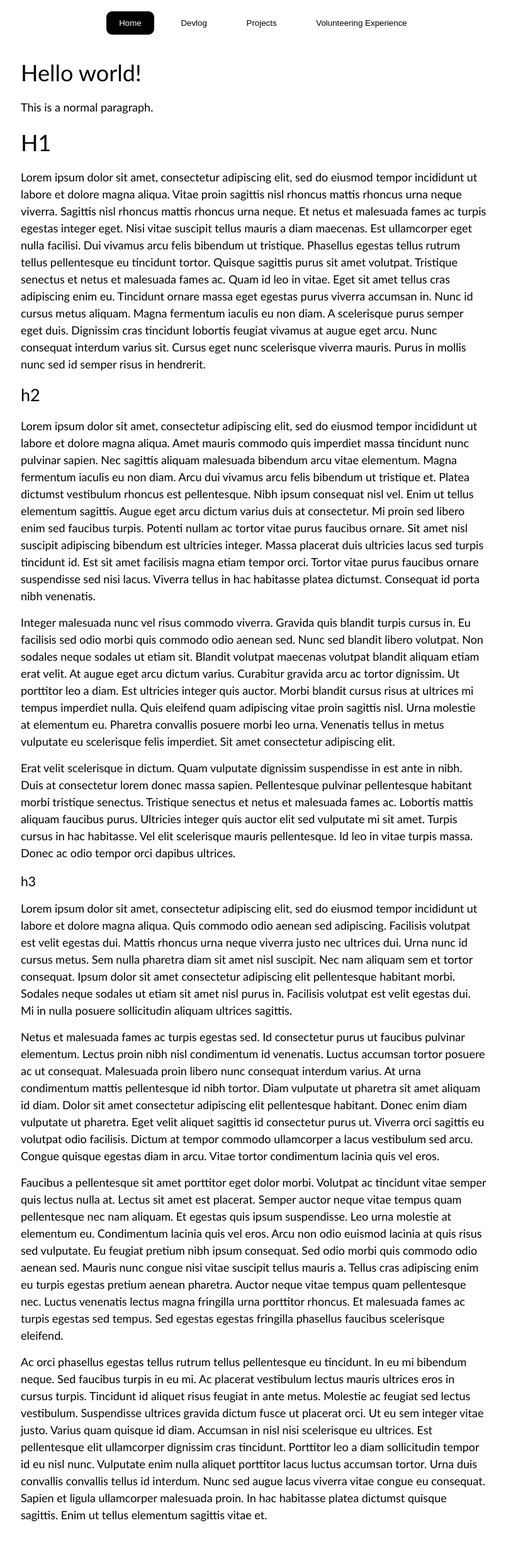
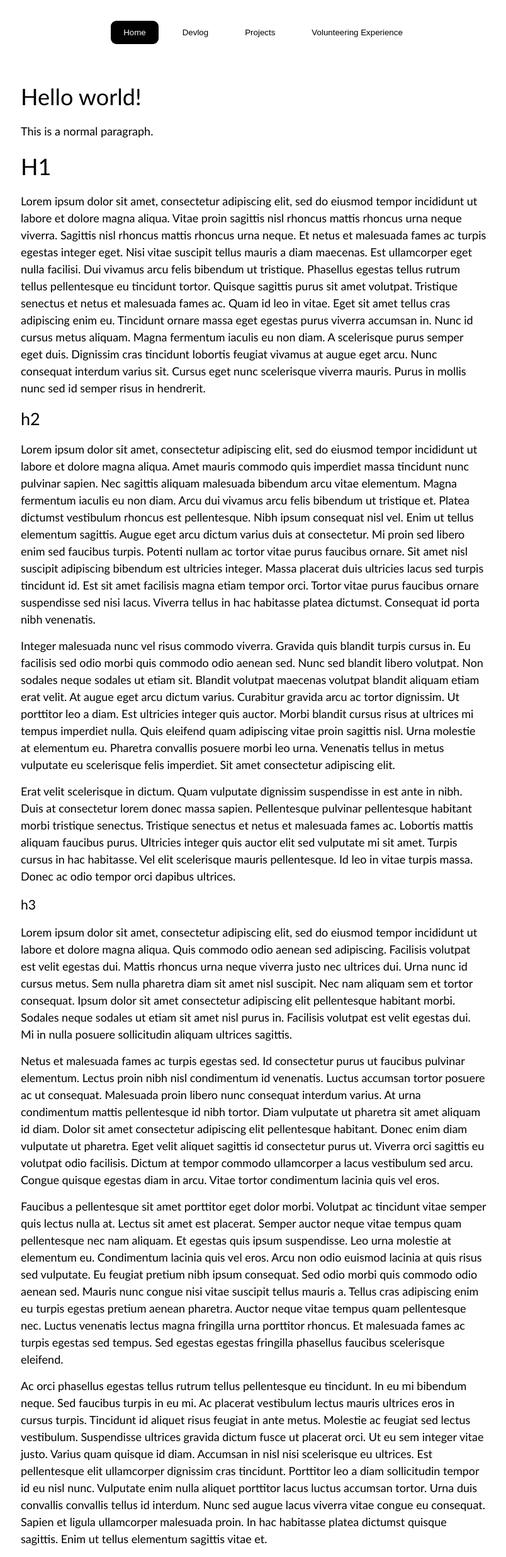
Before and after one commit to J35HN/J35HN.github.io, a Jekyll site: the page built from index.md, in a window 1280 px wide. Shown: the whole page at 63% size, without its empty margins (237-1041 px from the left). Built offline with Jekyll 4.4.1, drawn with Linux system fonts in a browser that asks for light colours; before the commit the page ends 2434 px from its top, so only the background shows below that.

```diff
--- a/_sass/_base.scss
+++ b/_sass/_base.scss
@@ -76,3 +76,8 @@
     display: table;
     clear: both;
 }
+
+header {
+    padding-top: $spacing-unit * 0.5;
+    padding-bottom: $spacing-unit * 1.25;
+}
--- a/_sass/navigation.scss
+++ b/_sass/navigation.scss
@@ -9,8 +9,9 @@
 }
 
 .nav__links li {
-    display: inline-block;
+    display: inline;
     padding: 1rem 0.5rem;
+    float: left;
 }
 
 .nav__links li a button {
```
